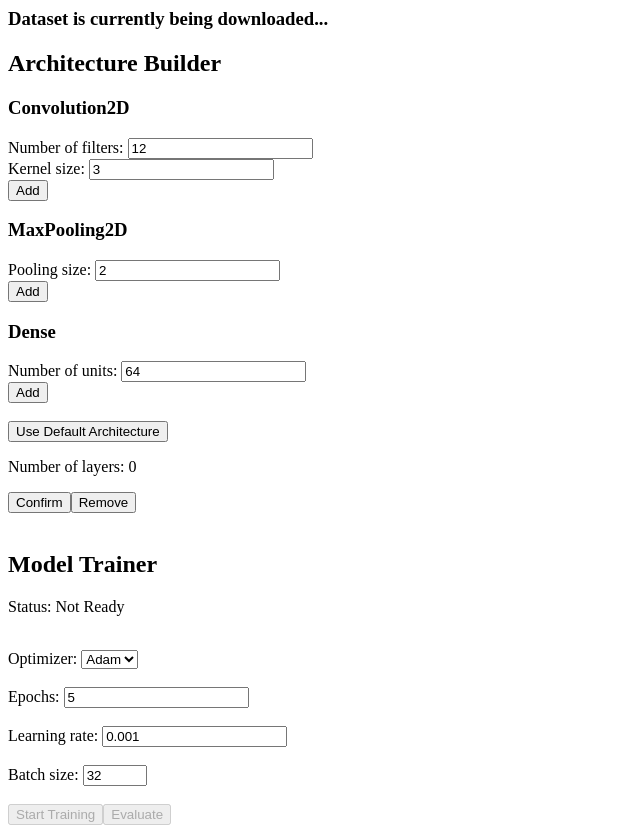
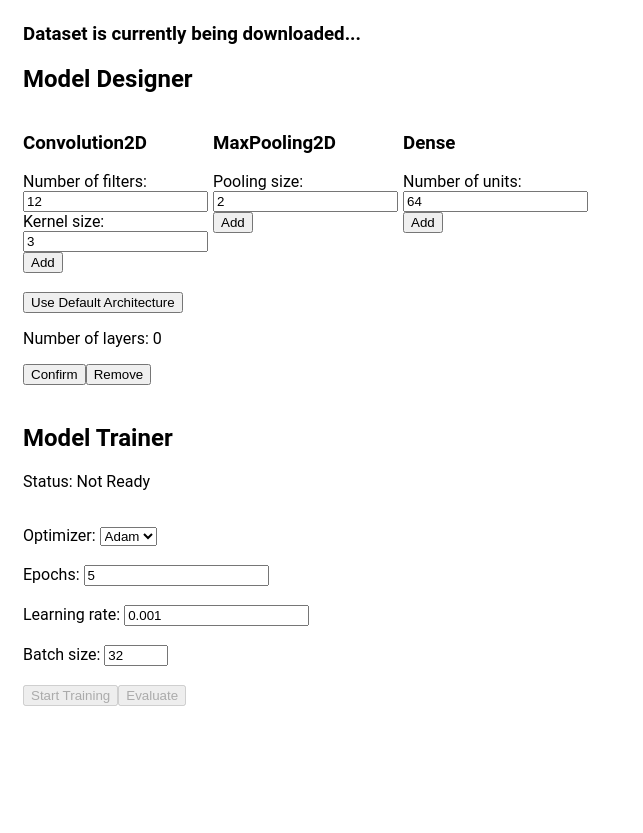
Before and after one commit to evansmal/deepmars, a React (Vite) app: page / in a window 1280 px wide. Shown: the whole page, without its empty margins (0-643 px from the left). After the commit the page ends 800 px from the top, so only its background shows below. Built offline with nearby package versions, Linux system fonts and the light colour scheme.

Commit message:
Added basic styling

```diff
--- a/src/components/NetworkBuilder.tsx
+++ b/src/components/NetworkBuilder.tsx
@@ -177,10 +177,18 @@ export const NetworkBuilder = (props: NetworkBuilderProps) => {
 
     return (
         <div>
-            <h2> Architecture Builder </h2>
-            <Conv2dBuilder onAddLayer={addConv} />
-            <MaxPoolingBuilder onAddLayer={addPool} />
-            <DenseBuilder onAddLayer={addDense} />
+            <h2> Model Designer </h2>
+            <div className="builder-grid">
+                <div className="builder-item">
+                    <Conv2dBuilder onAddLayer={addConv} />
+                </div>
+                <div className="builder-item">
+                    <MaxPoolingBuilder onAddLayer={addPool} />
+                </div>
+                <div className="builder-item">
+                    <DenseBuilder onAddLayer={addDense} />
+                </div>
+            </div>
 
             <br />
 
@@ -191,7 +199,7 @@ export const NetworkBuilder = (props: NetworkBuilderProps) => {
             <p>Number of layers: {model.length}</p>
             <button onClick={buildModel}>Confirm</button>
             <button onClick={removeLastLayer}>Remove</button>
-        </div>
+        </div >
     )
 
 }
--- /dev/null
+++ b/src/components/Styling.css
@@ -0,0 +1,17 @@
+
+.builder-grid {
+    display: grid;
+    grid-template-columns: repeat(3, 1fr);
+    column-gap: 5px;
+    row-gap: 1em;
+    width: 40%;
+}
+
+.builder-item {
+    justify-self: start;
+}
+
+body {
+    padding: 15px;
+    font-family: Roboto;
+}
--- a/src/dataset.ts
+++ b/src/dataset.ts
@@ -19,7 +19,8 @@ export class DatasetLoader {
     public testing_dataset: TensorDataset;
     public training_dataset: TensorDataset;
 
-    private on_ready_callback: () => void;
+    private on_ready_callback: { (): void; }[] = [];
+
 
     async downloadData() {
         console.log("Starting download...");
@@ -33,12 +34,12 @@ export class DatasetLoader {
         console.log(`Took ${t2 - t1} ms to get preprocess training data`);
 
         this.testing_dataset = await downloadAndPreprocess(raw.test);
-        this.on_ready_callback();
+        this.on_ready_callback.forEach(x => x());
         console.log("Done download!");
 
     }
 
     onDownloadComplete(callback: () => void) {
-        this.on_ready_callback = callback;
+        this.on_ready_callback.push(callback);
     }
 }
--- a/src/index.tsx
+++ b/src/index.tsx
@@ -7,6 +7,8 @@ import { NetworkBuilder } from "./components/NetworkBuilder";
 import { ModelTrainer } from "./components/ModelTrainer";
 
 import { DatasetLoader } from "./dataset";
+
+import "./components/Styling.css";
 
 const dataset = new DatasetLoader();
 dataset.downloadData();
```
